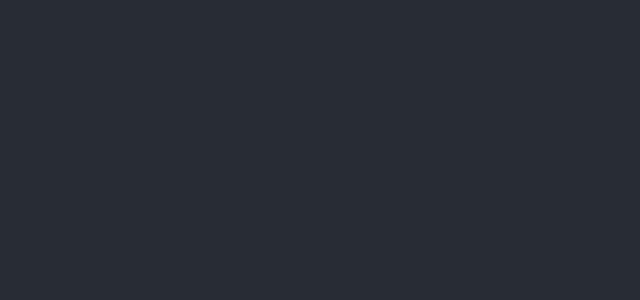
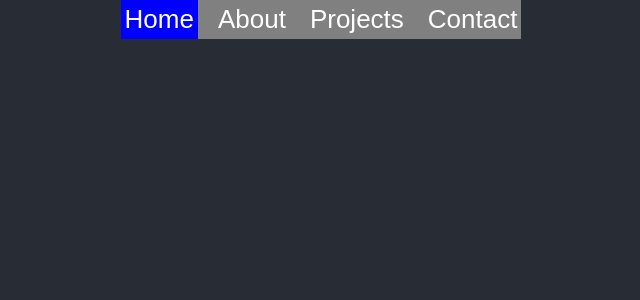
Before and after one commit to CharlesEMiddleton/MyPortfolio, a React (Create React App) app in the folder frontend/: page / in a window 1280 px wide. Shown: the top 300 px of the page, without its empty margins (319-959 px from the left). Built offline with nearby package versions, Linux system fonts and the light colour scheme.

Commit message:
nav updates

```diff
--- a/frontend/src/App.js
+++ b/frontend/src/App.js
@@ -1,12 +1,13 @@
-import logo from './logo.svg';
 import './App.css';
+import Navbar from './components/Navbar/Navbar.js';
 
 function App() {
   return (
     <div className="App">
       <header className="App-header">
+        <Navbar />
+      </header>
 
-      </header>
     </div>
   );
 }
--- /dev/null
+++ b/frontend/src/components/Navbar/Navbar.js
@@ -0,0 +1,25 @@
+import React from 'react';
+import './NavbarStyles.css';
+export default function Navbar() {
+
+    return(
+        <nav className = "nav">
+            <ul>
+                <li className = "active">
+                    <a href ="/home">Home</a>
+                </li>
+                <li>
+                 <a href ="/about">About</a>
+                </li>
+                <li>
+                 <a href ="/projects">Projects</a>
+
+                </li>
+                <li>
+                    <a href ="/contact">Contact</a>
+                </li>
+            </ul>
+        </nav>
+
+    )
+}
--- /dev/null
+++ b/frontend/src/components/Navbar/NavbarStyles.css
@@ -0,0 +1,56 @@
+/* FILEPATH: /Users/charliemiddleton/Desktop/MyPortfolio/frontend/src/components/Navbar/NavbarStyles.css */
+
+* {
+
+  box-sizing: border-box;
+}
+
+body {
+  font-family: Arial, sans-serif;
+  margin: 0;
+  padding: 0;
+}
+
+.nav {
+  background-color: gray;
+  color: #fff;
+  display: flex;
+  justify-content: center;
+  align-items: center;
+  position: absolute;
+  top:0;
+
+}
+
+.nav ul {
+  list-style: none;
+  display: flex;
+ gap: 1rem;
+ margin: 0;
+ padding: 0;
+
+}
+
+.nav a {
+  color: #fff;
+  text-decoration: none;
+  height: 100%;
+  display: flex;
+  align-items: center;
+
+
+}
+.nav li{
+    height: 100%;
+    display: flex;
+    align-items: center;
+    padding: .25rem;
+
+}
+
+.nav li.active{
+    background-color: blue;
+}
+.nav li:hover{
+    background-color: black;
+}
```
